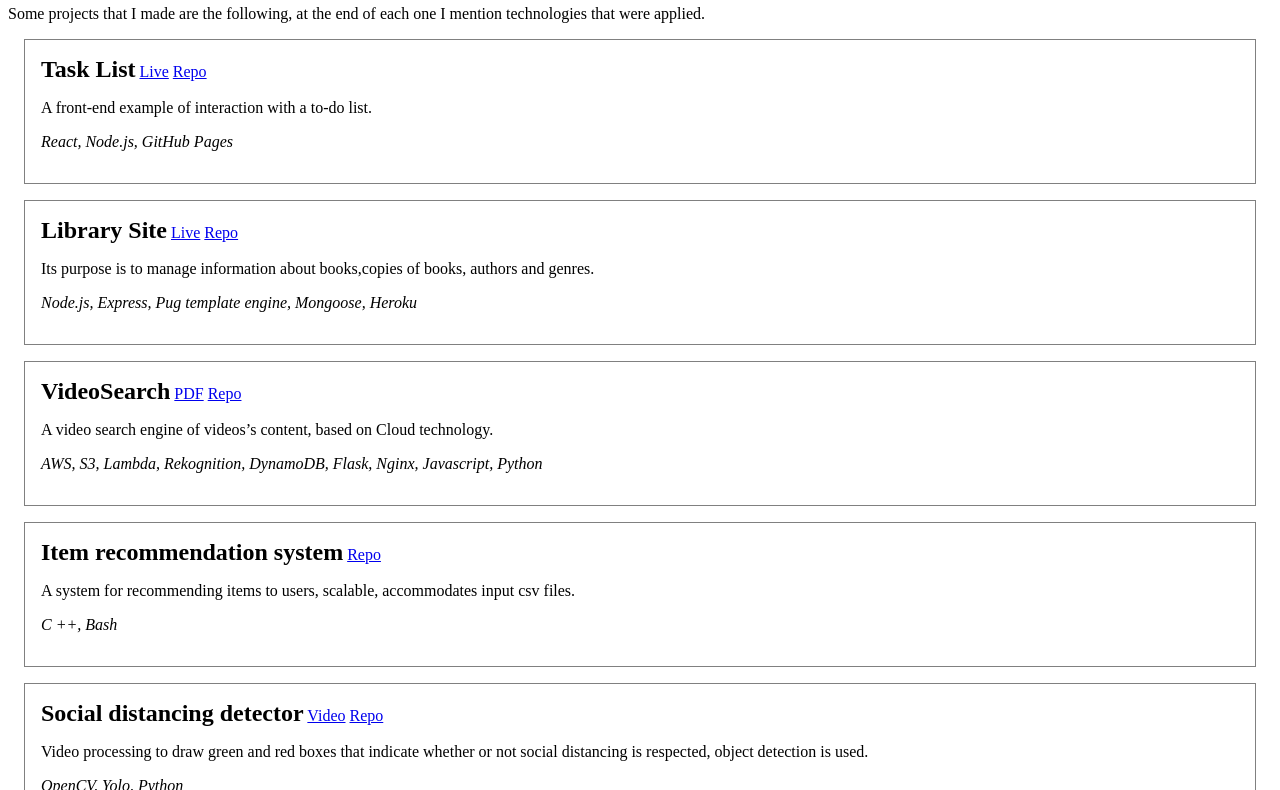
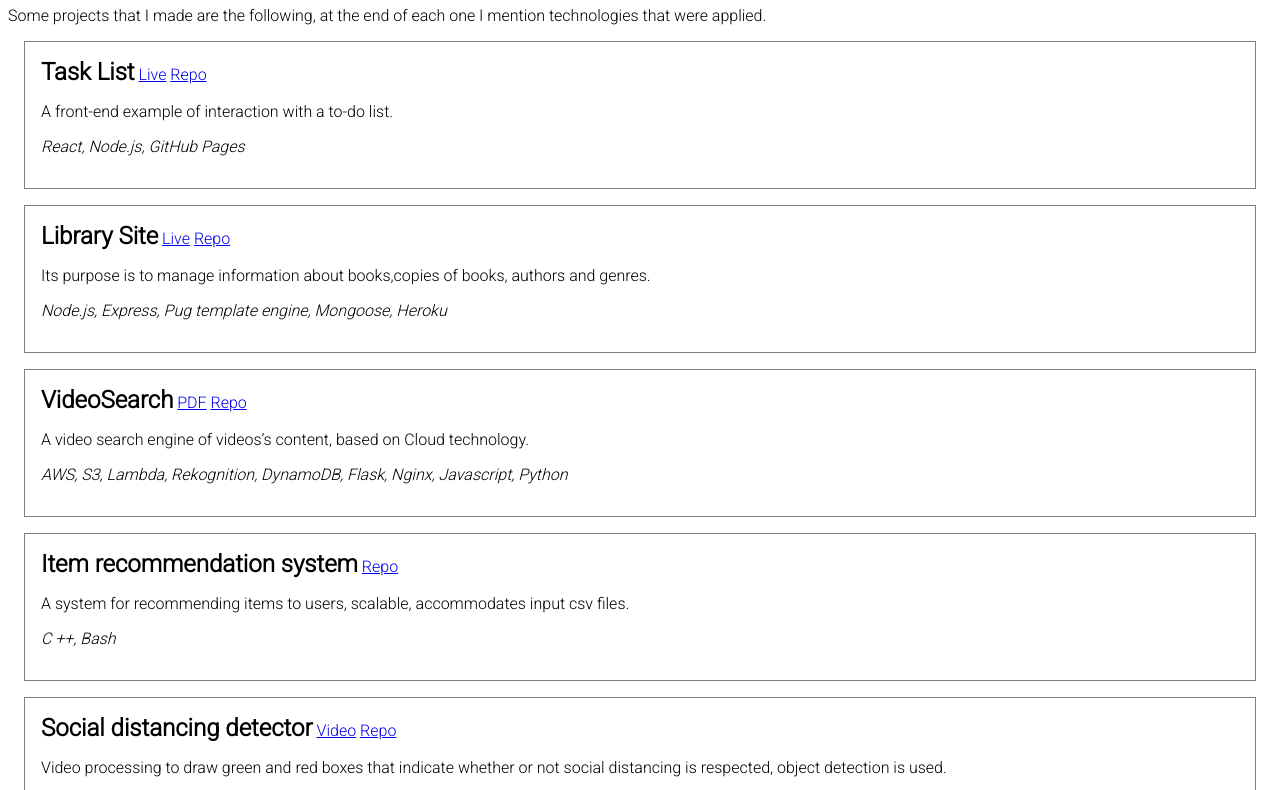
Before and after one commit to deeiqh/portfolio, a plain HTML site: page index.html in a window 1280 px wide. Shown: the part 75-865 px from the top of the page. Drawn offline with Linux system fonts and the light colour scheme.

Commit message:
fix: new Roboto font style

```diff
--- a/index.html
+++ b/index.html
@@ -2,6 +2,9 @@
 <head>
     <title>Portfolio</title>
     <link href="style.css" rel="stylesheet">
+    <link rel="preconnect" href="https://fonts.googleapis.com">
+    <link rel="preconnect" href="https://fonts.gstatic.com" crossorigin>
+    <link href="https://fonts.googleapis.com/css2?family=Roboto:wght@100;300&display=swap" rel="stylesheet">
 </head>
 <body>
     <header>
--- a/style.css
+++ b/style.css
@@ -1,3 +1,7 @@
+html {
+    font-family: 'Roboto', sans-serif;
+}
+
 h2 {
     display: inline;
 }
```
